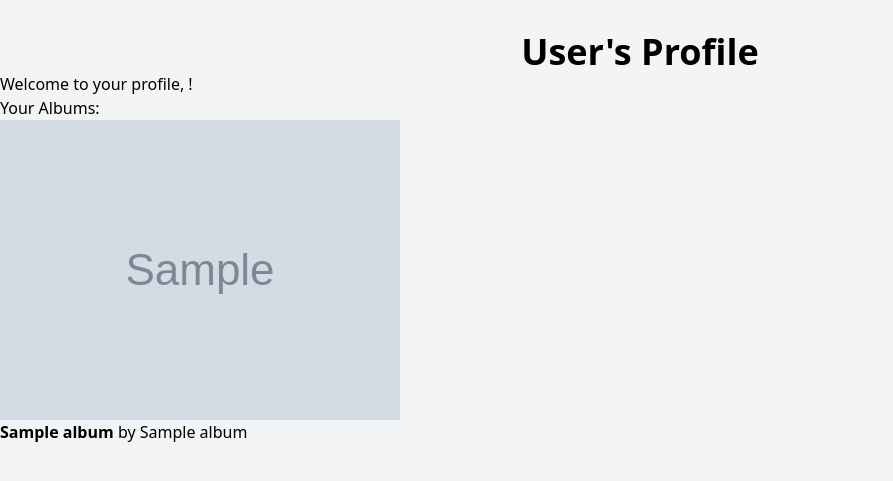
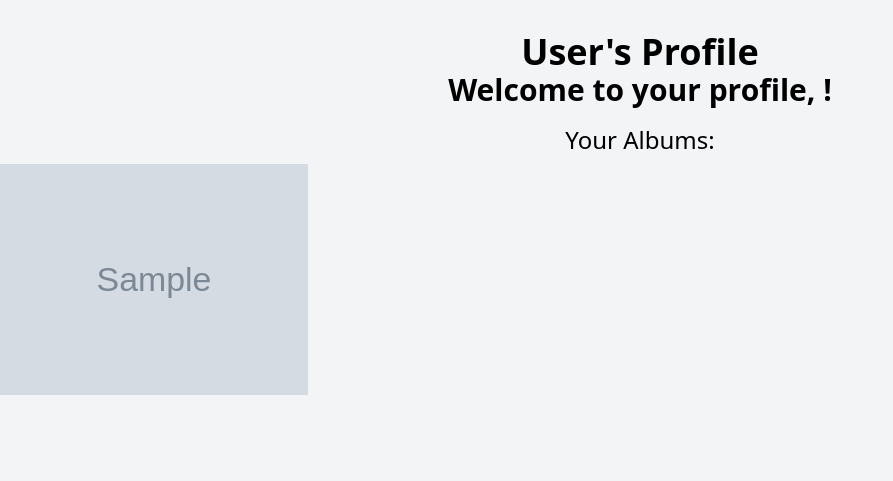
Before and after one commit to layton-skidmore/SoundCanvas, a Django app: page /index/ in a window 1280 px wide. Shown: the part 60-541 px from the top of the page, without its empty margins (0-893 px from the left). Run offline with Django 4.2, Linux system fonts and the light colour scheme; tables that the repository leaves empty hold one stand-in row (values such as "Sample post"); grey boxes marked "Sample" are stand-in pictures; some libraries are stand-ins or nearby versions.

Commit message:
add css grid for albums and route details page

```diff
--- a/main_app/templates/profile/index.html
+++ b/main_app/templates/profile/index.html
@@ -5,16 +5,21 @@
     <h1 class="text-4xl font-bold">User's Profile</h1>
 </div>
 
-<h1>Welcome to your profile, {{ user.username }}!</h1>
+<body class="bg-gray-100 h-screen flex items-center justify-center">
+    <div class="text-center">
+      <h1 class="text-3xl font-bold mb-4">Welcome to your profile, {{ user.username }}!</h1>
 
-<h2>Your Albums:</h2>
-<ul>
-  {% for album in albums %}
-    <li>
-      <img src="{{ album.album_cover }}" alt="Album Cover">
-      <p><strong>{{ album.name }}</strong> by {{ album.artist_name }}</p>
-    </li>
-  {% endfor %}
-</ul>
+      <h2 class="text-2xl mb-2">Your Albums:</h2>
+      <ul class="grid grid-cols-4 gap-4">
+        {% for album in albums %}
+          <li>
+            <a href="/album/{{ album.id }}">
+              <img src="{{ album.album_cover }}" alt="Album Cover" class="w-full">
+            </a>
+          </li>
+        {% endfor %}
+      </ul>
+    </div>
+
 
 {% endblock %}
--- a/main_app/urls.py
+++ b/main_app/urls.py
@@ -9,4 +9,5 @@
     path('about/', views.about, name='about'),
     path('new_album/create/', views.NewAlbumView.as_view(), name='new_album'),
     path('accounts/signup/', views.signup, name='signup'),
+    path('album/<int:album_id>/', views.album_detail, name='detail'),
  ] + static(settings.STATIC_URL, document_root=settings.STATIC_ROOT)
--- a/main_app/views.py
+++ b/main_app/views.py
@@ -21,6 +21,11 @@
 def profile_index(request):
     albums = Album.objects.all()
     return render(request, 'profile/index.html', {'albums' : albums })
+
+def album_detail(request, album_id):
+    album = Album.objects.get(id=album_id)
+    return render(request, 'profile/album_detail.html', {'album' : album })
+
 
 class AlbumForm(forms.ModelForm):
     class Meta:
```
Also changed, not shown: main_app/templates/profile/album_detail.html (added, +7 -0 lines), main_app/templates/profile/detail.html (deleted).
